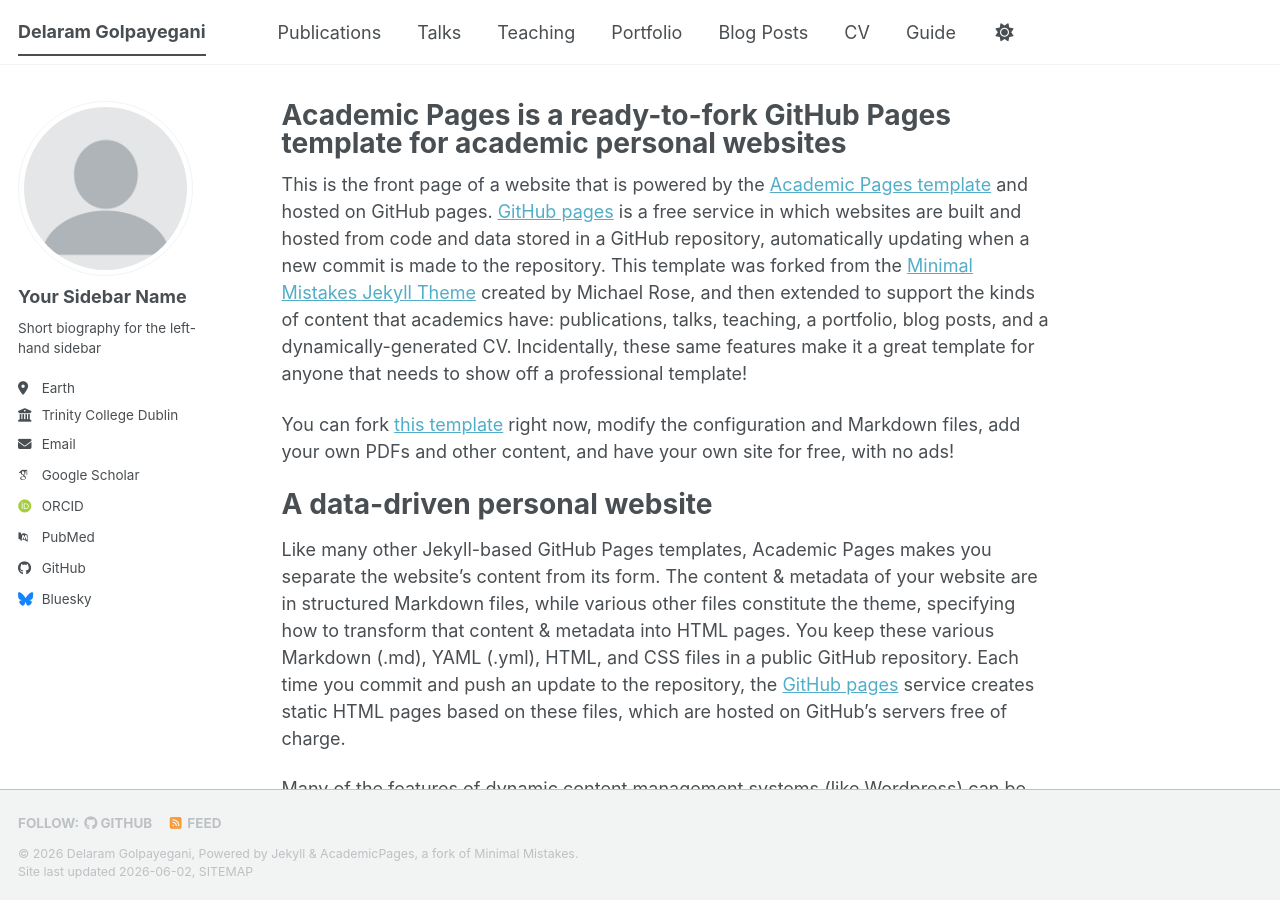
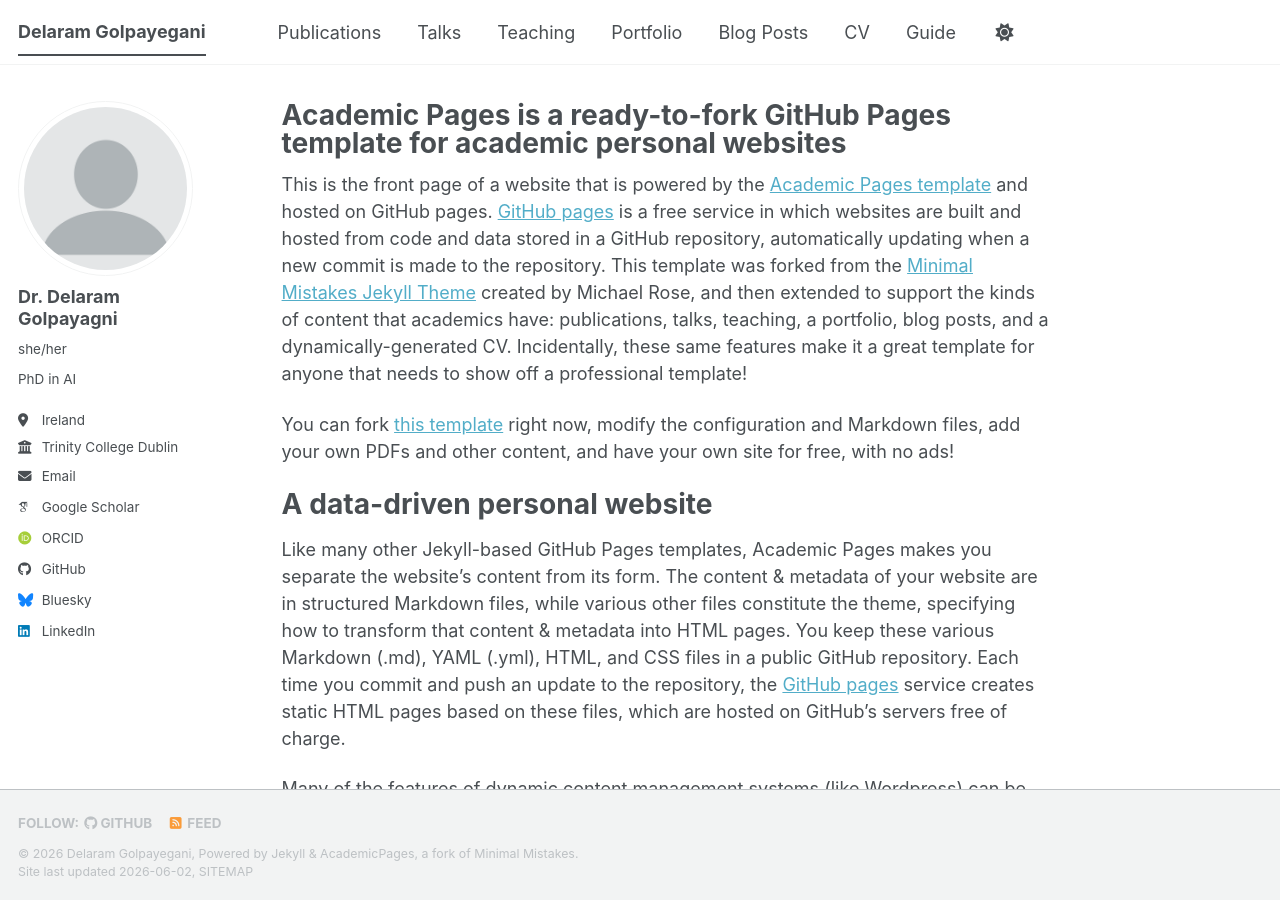
Before and after one commit to DelaramGlp/delaramglp.github.io, a Jekyll site: the page built from _pages/about.md, in a window 1280 px wide and 900 px high. Built offline with Jekyll 4.4.1, drawn with Linux system fonts in a browser that asks for light colours; some web fonts are replaced; a script bundle is joined from its source files by our own code; library files that are not in the unit come from our copies.

Commit message:
updated personal details in _config.yml
Updated personal information and links in the configuration file.

```diff
--- a/_config.yml
+++ b/_config.yml
@@ -7,13 +7,13 @@
 # server process.
 
 # Basic Site Settings
-locale                   : "en-US"
+locale                   : "en"
 site_theme               : "default" # The available themes options are "default", "air", "sunrise", "mint", "dirt" and "contrast"
 title                    : "Delaram Golpayegani"
 title_separator          : "-"
 name                     : &name "Delaram Golpayegani"
-description              : &description "Your Name's academic portfolio"   # Update this with a general description of your site, this is the default if not overridden by a page
-url                      : https://academicpages.github.io # The base hostname & protocol for your site e.g. "https://[your GitHub username].github.io",
+description              : &description ""   # Update this with a general description of your site, this is the default if not overridden by a page
+url                      : https://delaramglp.github.io # The base hostname & protocol for your site e.g. "https://[your GitHub username].github.io",
                                                            # or if you already have some other page hosted on Github then use "https://[your GitHub username].github.io/[Your Repo Name]"
 baseurl                  : "" # the subpath of your site, e.g. "/blog"
 repository               : "academicpages/academicpages.github.io"
@@ -24,24 +24,24 @@
 author:
   # Biographic information
   avatar           : "profile.png"
-  name             : "Your Sidebar Name"
-  pronouns         : # example: "she/her"
-  bio              : "Short biography for the left-hand sidebar"
-  location         : "Earth"
+  name             : "Dr. Delaram Golpayagni "
+  pronouns         : "she/her"
+  bio              : "PhD in AI"
+  location         : "Ireland"
   employer         : "Trinity College Dublin"
   uri              : # URL
-  email            : "none@example.org"
+  email            : "delaram.golpayegani@adaptcentre.ie"
 
   # Academic websites
   academia         : # URL
   arxiv            : # URL - Update with the correct link to your profile
-  googlescholar    : "https://scholar.google.com/citations?user=PS_CX0AAAAAJ"
+  googlescholar    : "https://scholar.google.com/citations?user=TPJXeWoAAAAJ&hl=en&oi=ao"
   inspire-hep      : # URL
   impactstory      : # URL
-  orcid            : "https://orcid.org/yourorcidurl"
+  orcid            : "https://orcid.org/0000-0002-1208-186X"
   semantic         : # URL
   ssrn             : # URL
-  pubmed           : "https://www.ncbi.nlm.nih.gov/pubmed/?term=john+snow"
+  pubmed           : #"https://www.ncbi.nlm.nih.gov/pubmed/?term=john+snow"
   researchgate     : # URL
   scopus           : # URL
   zotero           : # URL
@@ -51,13 +51,13 @@
   bitbucket        : # Username - Update with your username on the site
   codepen          : # Username
   dribbble         : # Username
-  github           : "academicpages"
+  github           : "delarmglp"
   kaggle           : # Username
   stackoverflow    : # User number or user number and name (i.e., use "1" or "1/jeff-atwood")
 
   # Social media
   artstation       : # Username
-  bluesky          : "bsky.app" # Replace this with you Bluesky username
+  bluesky          : "https://bsky.app/profile/delaramglp.bsky.social" # Replace this with you Bluesky username
   facebook         : # Username
   flickr           : # Username
   foursquare       : # Username
@@ -66,7 +66,7 @@
   keybase          : # Username
   instagram        : # Username
   lastfm           : # Username
-  linkedin         : # Username
+  linkedin         : "delaramglp"
   mastodon         : # URL
   medium           : # URL
   pinterest        : # Username
```
